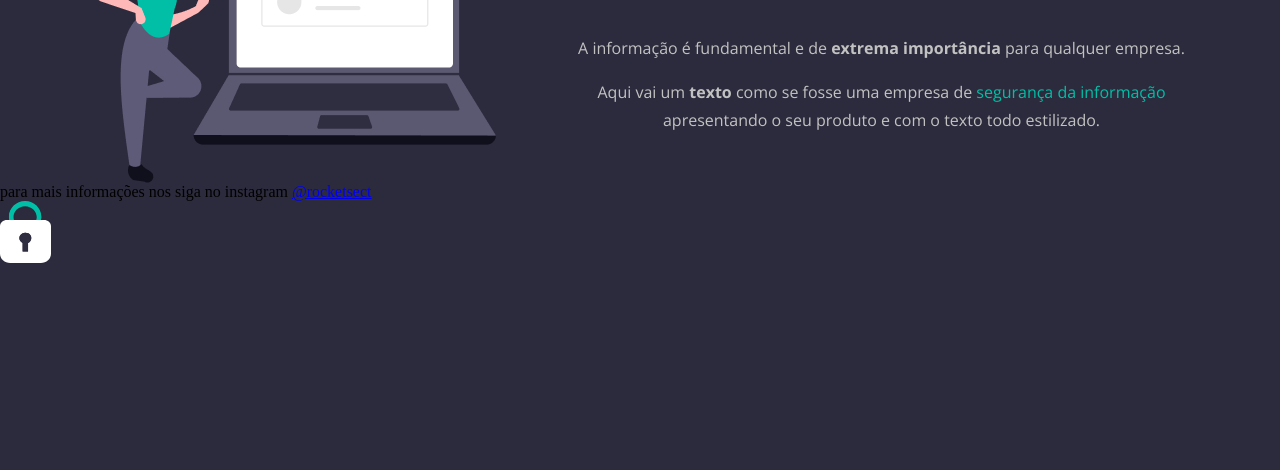
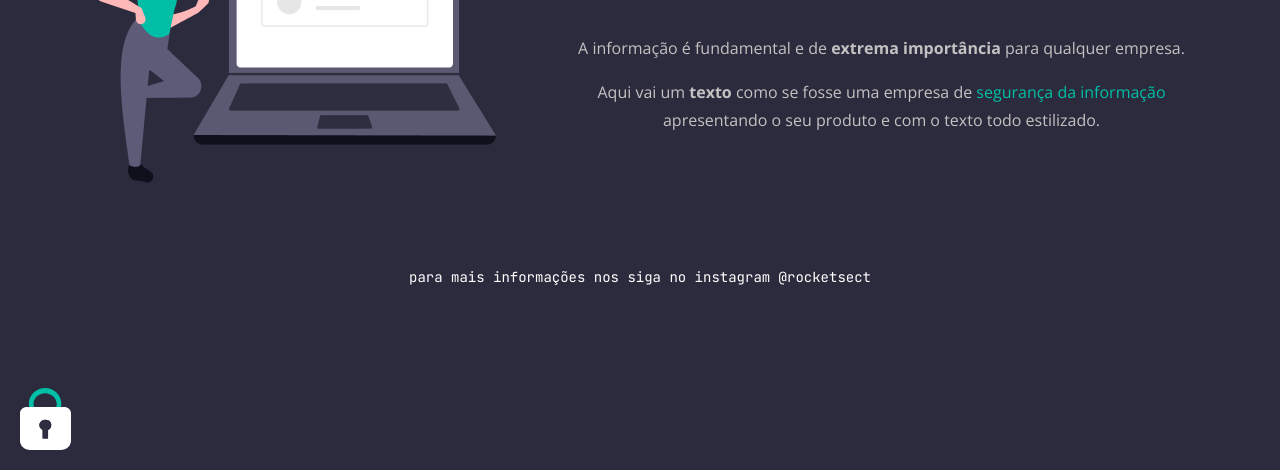
Before and after one commit to ManuelaAlecio/desafio-avancado-01, a plain HTML site: page index.html in a window 1280 px wide. Shown: the part 330-800 px from the top of the page. Drawn offline with nearby package versions, Linux system fonts and the light colour scheme.

Commit message:
final-version

```diff
--- a/style.css
+++ b/style.css
@@ -17,12 +17,16 @@ ul {
 }
 
  nav ul li a{
-  color: #fff;
+  color: rgba(255, 255, 255);
   text-decoration: none;
 
   font-size: 14px;
   line-height: 28px;
   font-family: 'JetBrains Mono', monospace;
+}
+
+nav ul li a:hover {
+  color: rgba(255, 255, 255, 0.5);
 }
 
 main {
@@ -63,3 +67,30 @@ p {
 .text {
   margin: 60px auto auto 82px;
 }
+
+footer {
+  color: #fff;
+
+  margin-top: 80px;
+  text-align: center;
+
+  font-size: 14px;
+  line-height: 28px;
+  font-family: 'JetBrains Mono';
+}
+
+footer a {
+  color: #fff;
+
+  text-decoration: none;
+}
+
+footer a:hover {
+  color: rgba(255, 255, 255, 0.5);
+}
+
+.padlock {
+  position: fixed;
+  left: 20px;
+  bottom: 20px;
+}
```
